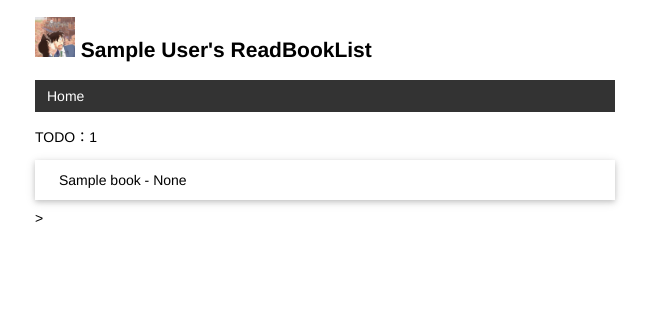
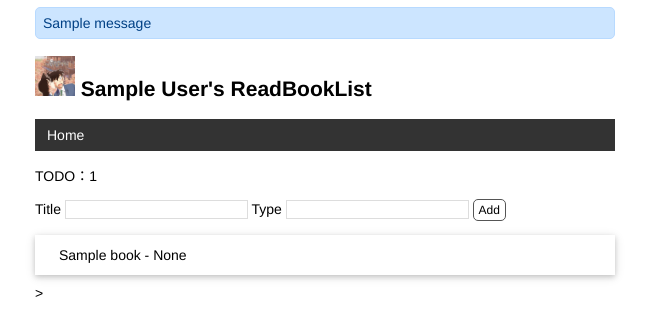
Before and after one commit to sjxiang/ReadBookList, a Flask app: page / in a window 1280 px wide. Shown: the top 336 px of the page, without its empty margins (315-964 px from the left). Run offline with Flask 2, Linux system fonts and the light colour scheme; tables that the repository leaves empty hold one stand-in row (values such as "Sample post"); one stand-in notice (Sample message) is shown.

Commit message:
增加了新路由
添加书目

```diff
--- a/app.py
+++ b/app.py
@@ -1,17 +1,26 @@
 import os
 
-from flask import Flask, render_template
+from flask import (
+    Flask,
+    render_template,
+    request,
+    redirect,
+    url_for,
+    flash,
+)
 from flask_sqlalchemy import SQLAlchemy  # 导入扩展类  SB bug
 
 app = Flask(__name__)
 
+app.config['SECRET_KEY'] = 'dev' # 等同于 app.secret_key = 'dev'
+
 app.config['SQLALCHEMY_DATABASE_URI'] = "sqlite:///" + os.path.join(app.root_path, "data.db")
-app.config['SQLALCHEMY_TRACK_MODIFICATIONS'] = False # 关闭对模型修改的监控
+app.config['SQLALCHEMY_TRACK_MODIFICATIONS'] = False  # 关闭对模型修改的监控
 # 在扩展类实例化前加载配置
 db = SQLAlchemy(app)
 
 
-class User(db.Model):     # 表名将会是 user（自动生成，小写处理）
+class User(db.Model):  # 表名将会是 user（自动生成，小写处理）
     id = db.Column(db.Integer, primary_key=True)  # 主键
     name = db.Column(db.String(20))  # 名字
 
@@ -19,7 +28,7 @@ class User(db.Model):     # 表名将会是 user（自动生成，小写处理
 class Book(db.Model):
     id = db.Column(db.Integer, primary_key=True)  # 主键
     title = db.Column(db.String(60))  # 书名
-    type = db.Column(db.String(20))   # 类型
+    type = db.Column(db.String(20))  # 类型
 
 
 @app.context_processor
@@ -27,17 +36,35 @@ def inject_user():
     user = User.query.first()
     return dict(user=user)
 
-@app.route("/")
+
+@app.route("/", methods=["GET", "POST"])
 def index():
-    # user = User.query.first()
+    user = User.query.first()
     books = Book.query.all()
-    return render_template("index.html", books=books)
+    return render_template("index.html", user=user, books=books)
 
 
-@app.errorhandler(404) # 传入要处理的错误代码
-def page_not_found(e): # 接受异常对象作为参数
-    # user = User.query.first()
-    return render_template('404.html'), 404 # 返回模板和状态码
+
+@app.route("/add", methods=["POST"])
+def add():
+    # 获取表单数据
+    title = request.form.get('title')  # 传入表单对应输入字段的 name 值
+    type = request.form.get('type')
+
+    # 验证数据
+    if not title or not type or len(type) > 4 or len(title) > 60:
+        flash('Invalid input.')  # 显示错误提示
+        return redirect(url_for('index'))  # 重定向回主页
+    else:
+        # 保存表单数据到数据库
+        book = Book(title=title, type=type)  # 创建记录
+        db.session.add(book)  # 添加到数据库会话
+        db.session.commit()  # 提交数据库会话
+        flash('Item created.')  # 显示成功创建的提示
+
+        return redirect(url_for('index'))  # 重定向回主页
+
+
 
 
 
--- a/static/style.css
+++ b/static/style.css
@@ -55,3 +55,43 @@ nav li a {
 nav li a:hover {
     background-color: #111;
 }
+
+
+/* 覆盖某些浏览器对 input 元素定义的字体 */
+input[type=submit] {
+    font-family: inherit;
+}
+input[type=text] {
+    border: 1px solid #ddd;
+}
+input[name=year] {
+    width: 50px;
+}
+.btn {
+    font-size: 12px;
+    padding: 3px 5px;
+    text-decoration: none;
+    cursor: pointer;
+    background-color: white;
+    color: black;
+    border: 1px solid #555555;
+    border-radius: 5px;
+}
+
+.btn:hover {
+    text-decoration: none;
+    background-color: black;
+    color: white;
+    border: 1px solid black;
+}
+
+.alert {
+    position: relative;
+    padding: 7px;
+    margin: 7px 0;
+    border: 1px solid transparent;
+    color: #004085;
+    background-color: #cce5ff;
+    border-color: #b8daff;
+    border-radius: 5px;
+}
--- a/templates/base.html
+++ b/templates/base.html
@@ -4,6 +4,12 @@
     {% block head %}
     <meta charset="UTF-8">
     <meta name="viewport" content="width=device-width, initial-scale=1.0">
+
+    <!-- 插入到页面标题上方 -->
+    {% for message in get_flashed_messages() %}
+        <div class="alert">{{ message }}</div>
+    {% endfor %}
+
     <title>{{ user.name }}'s 读书清单</title>
     <link rel="icon" href="{{ url_for('static', filename='superman.ico') }}">
     <link rel="stylesheet" href="{{ url_for('static', filename='style.css') }}" type="text/css">
--- a/templates/index.html
+++ b/templates/index.html
@@ -4,6 +4,12 @@
 
 {# 使用 length 过滤器获取 book 变量的长度 #}
 <p>TODO：{{ books|length }}</p>
+<form method="post" action="{{ url_for('add') }}">
+    Title <input type="text" name="title" autocomplete="off" required>
+    Type <input type="text" name="type" autocomplete="off" required>
+    <input class="btn" type="submit" name="submit" value="Add">
+</form>
+
 <ul class="book-list">
     {% for book in books %} {# 迭代 movies 变量 #}
         <li>{{ book.title }} - {{ book.type }}</li>
```
Also changed, not shown: templates/404.html (+5 -16 lines).
